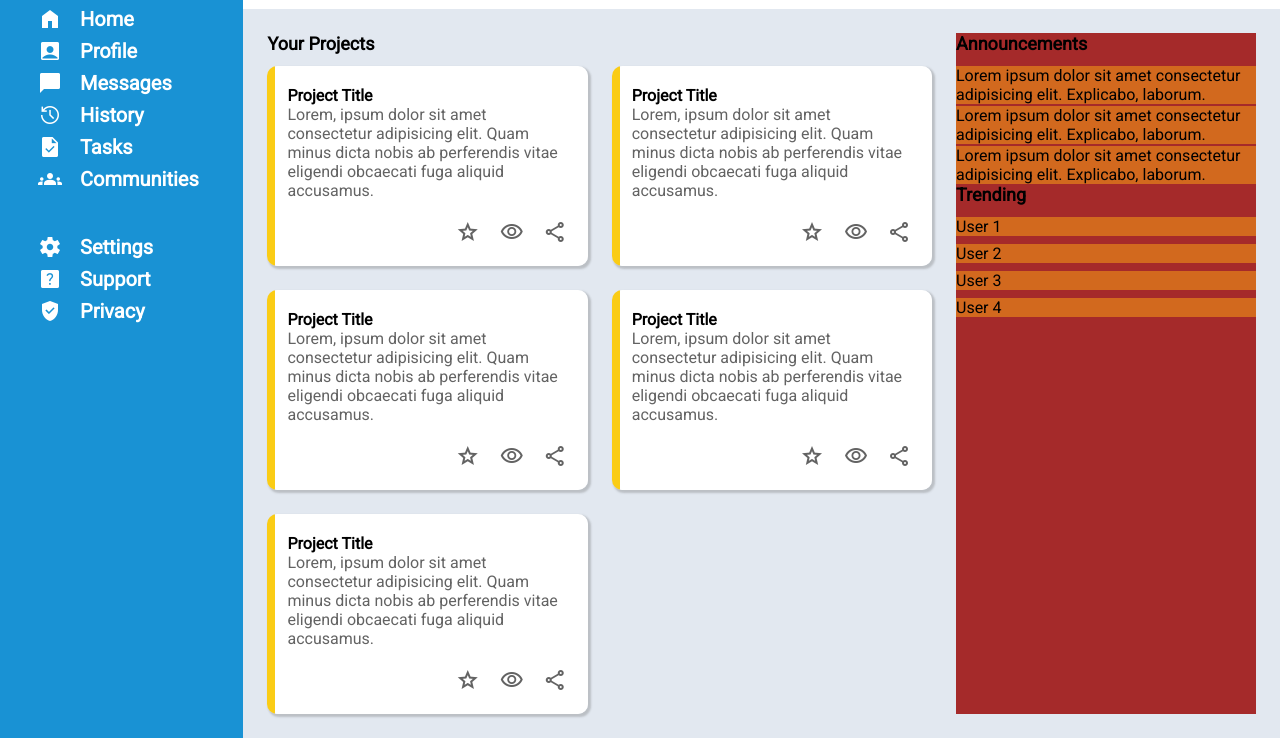
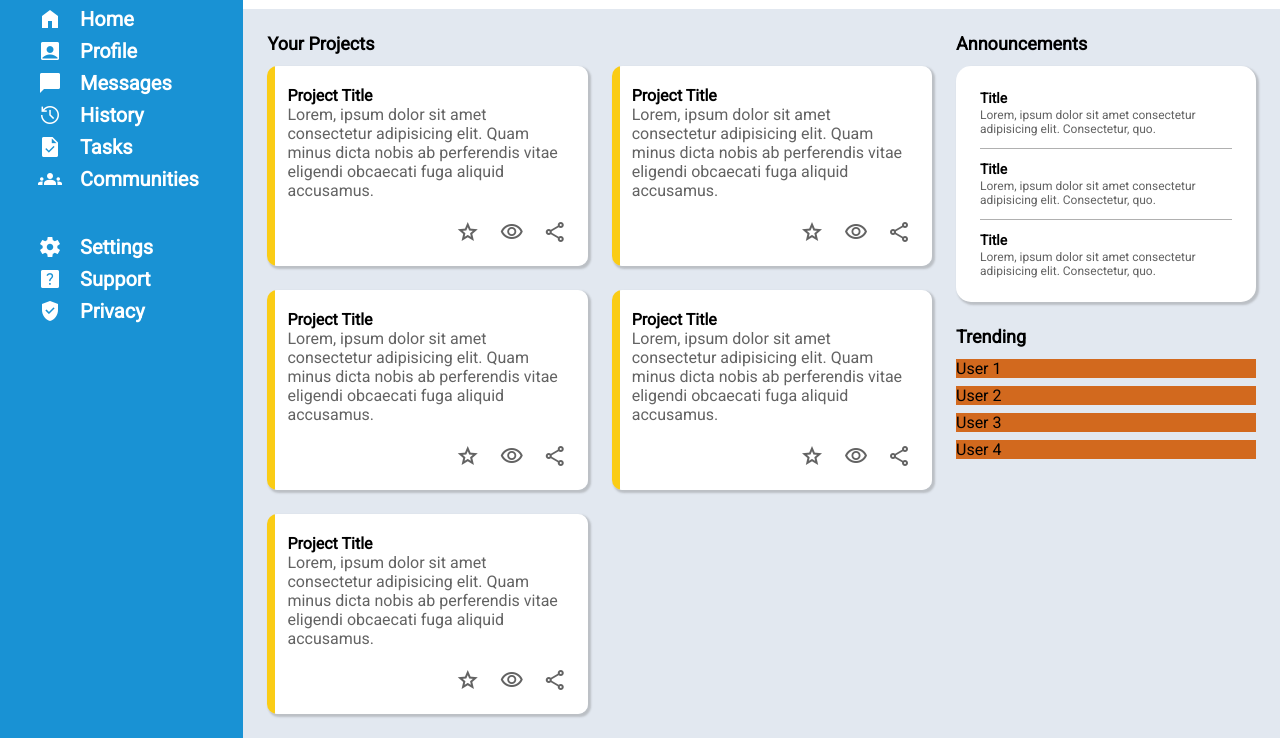
Before and after one commit to abarnes1/admin-dashboard, a plain HTML site: page index.html in a window 1280 px wide. Shown: the part 113-851 px from the top of the page. Drawn offline with nearby package versions, Linux system fonts and the light colour scheme.

Commit message:
add announcement styling

```diff
--- a/index.html
+++ b/index.html
@@ -120,9 +120,20 @@
         <div class="announcements">
           <p class="section-title">Announcements</p>
           <div class="cards">
-            <div class="announcement-card">Lorem ipsum dolor sit amet consectetur adipisicing elit. Explicabo, laborum.</div>
-            <div class="announcement-card">Lorem ipsum dolor sit amet consectetur adipisicing elit. Explicabo, laborum.</div>
-            <div class="announcement-card">Lorem ipsum dolor sit amet consectetur adipisicing elit. Explicabo, laborum.</div>
+            <div class="announcement-card">
+              <h4 class="announcement-card-title">Title</h4>
+              <p>Lorem, ipsum dolor sit amet consectetur adipisicing elit. Consectetur, quo.</p>
+            </div>
+
+            <div class="announcement-card">
+              <h4 class="announcement-card-title">Title</h4>
+              <p>Lorem, ipsum dolor sit amet consectetur adipisicing elit. Consectetur, quo.</p>
+            </div>
+
+            <div class="announcement-card">
+              <h4 class="announcement-card-title">Title</h4>
+              <p>Lorem, ipsum dolor sit amet consectetur adipisicing elit. Consectetur, quo.</p>
+            </div>
           </div>
         </div>
 
--- a/styles.css
+++ b/styles.css
@@ -154,17 +154,35 @@ body {
 
 .activity {
   grid-column: 2 / 3;
-  background-color: brown;
   gap: 24px;
 }
 
+.announcements {
+  margin-bottom: 24px;
+}
+
 .announcements .cards {
-  display: grid;
-  gap: 2px;
+  border-radius: 15px;
+  background-color: white;
+  padding: 12px 24px;
+  box-shadow: 2px 2px 2px 1px rgba(99, 99, 99, 0.3);
+}
+
+.announcements .cards .announcement-card:last-child {
+  border-bottom: none;
 }
 
 .announcement-card {
-  background-color: chocolate;
+  padding: 12px 0px;
+  font-size: 12px;
+  color: rgb(99, 99, 99);
+  border-bottom: 1px solid rgba(99, 99, 99, 0.5);
+}
+
+.announcement-card-title {
+  color: black;
+  font-size: 14px;
+  padding-bottom: 2px;
 }
 
 .trending .cards {
```
